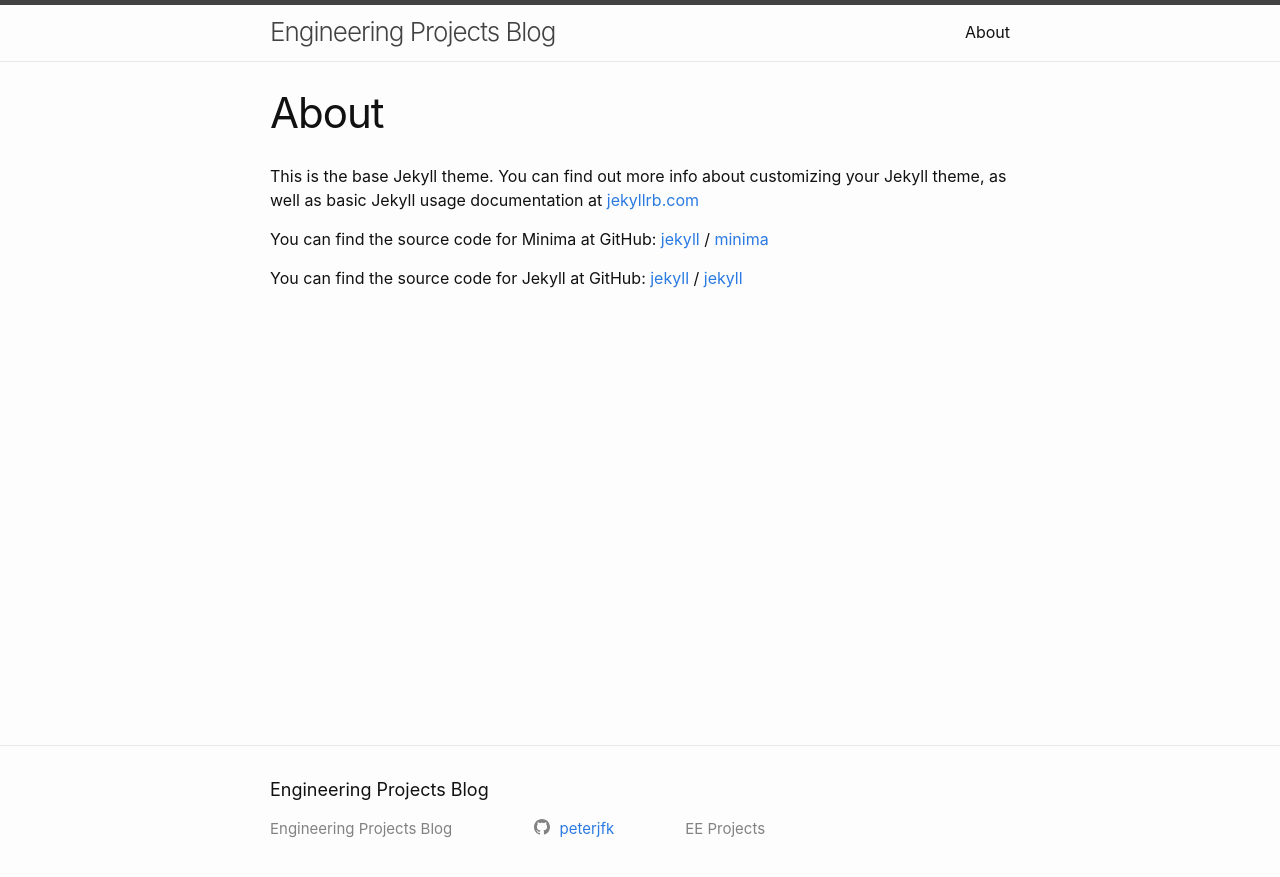
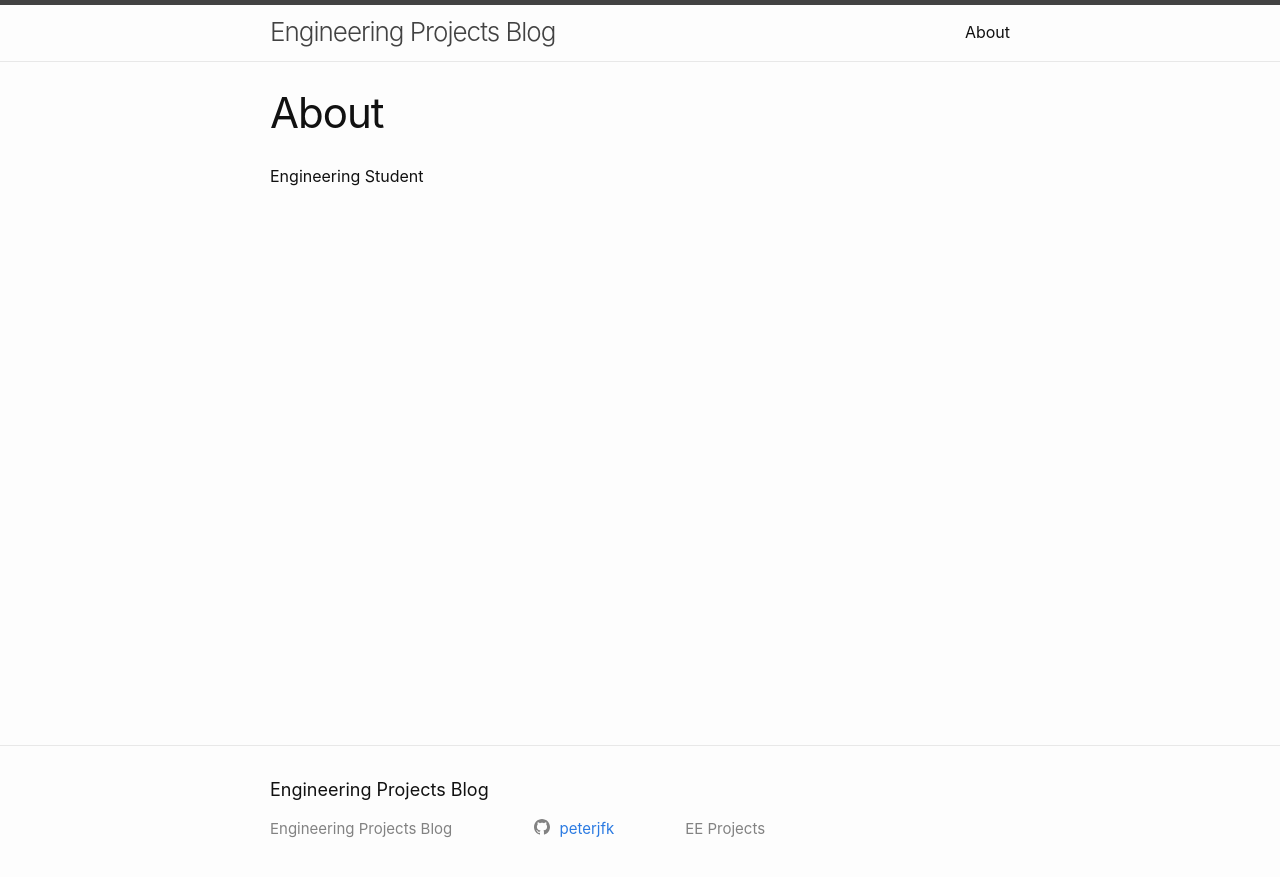
Before and after one commit to peterjfk/HomePage, a Jekyll site: the page built from about.markdown, in a window 1280 px wide. Shown: the top 877 px of the page. Built offline with Jekyll 4.4.1, drawn with Linux system fonts in a browser that asks for light colours.

Commit message:
Update about.markdown

```diff
--- a/about.markdown
+++ b/about.markdown
@@ -4,15 +4,4 @@
 permalink: /about/
 ---
 
-This is the base Jekyll theme. You can find out more info about customizing your Jekyll theme, as well as basic Jekyll usage documentation at [jekyllrb.com](https://jekyllrb.com/)
-
-You can find the source code for Minima at GitHub:
-[jekyll][jekyll-organization] /
-[minima](https://github.com/jekyll/minima)
-
-You can find the source code for Jekyll at GitHub:
-[jekyll][jekyll-organization] /
-[jekyll](https://github.com/jekyll/jekyll)
-
-
-[jekyll-organization]: https://github.com/jekyll
+Engineering Student
```
